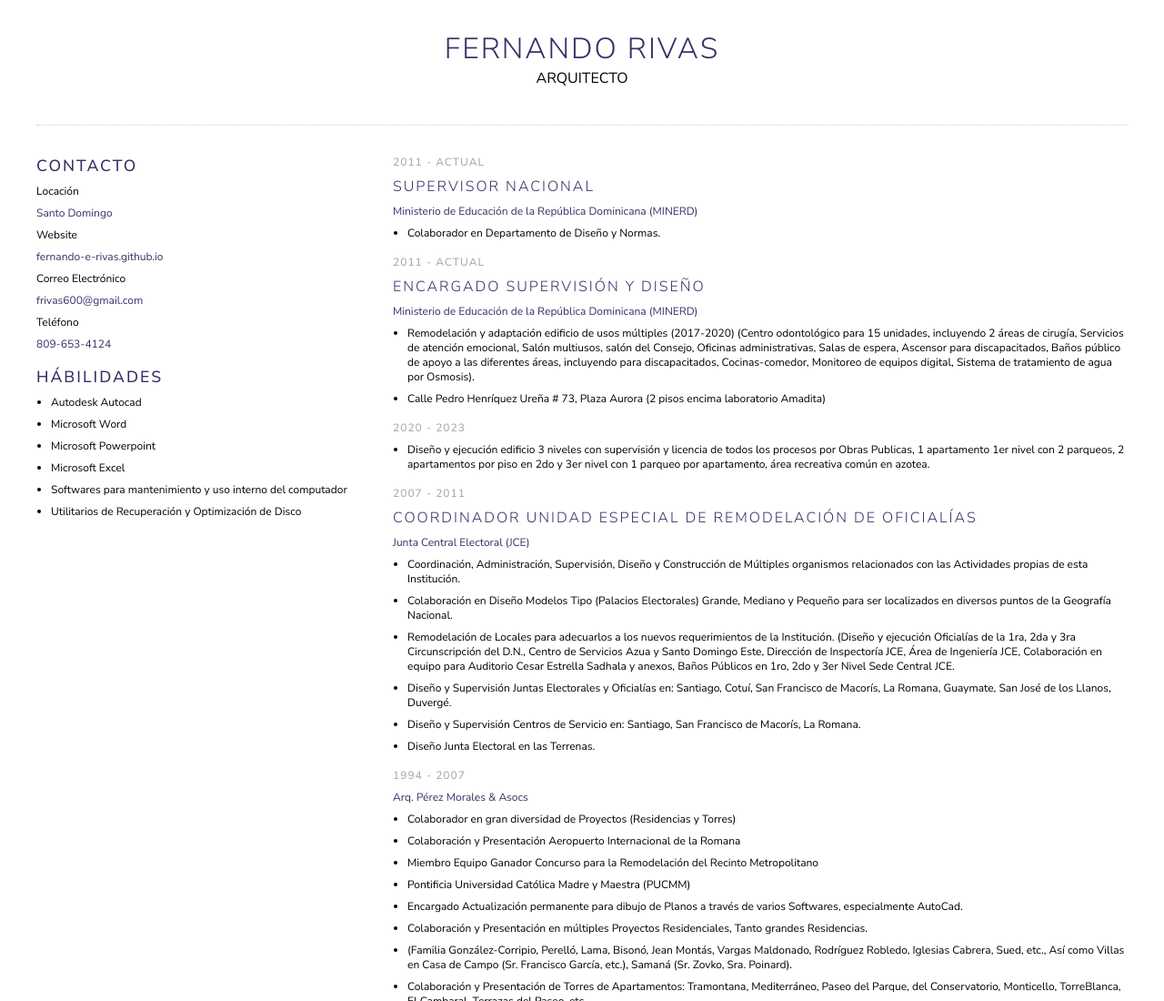
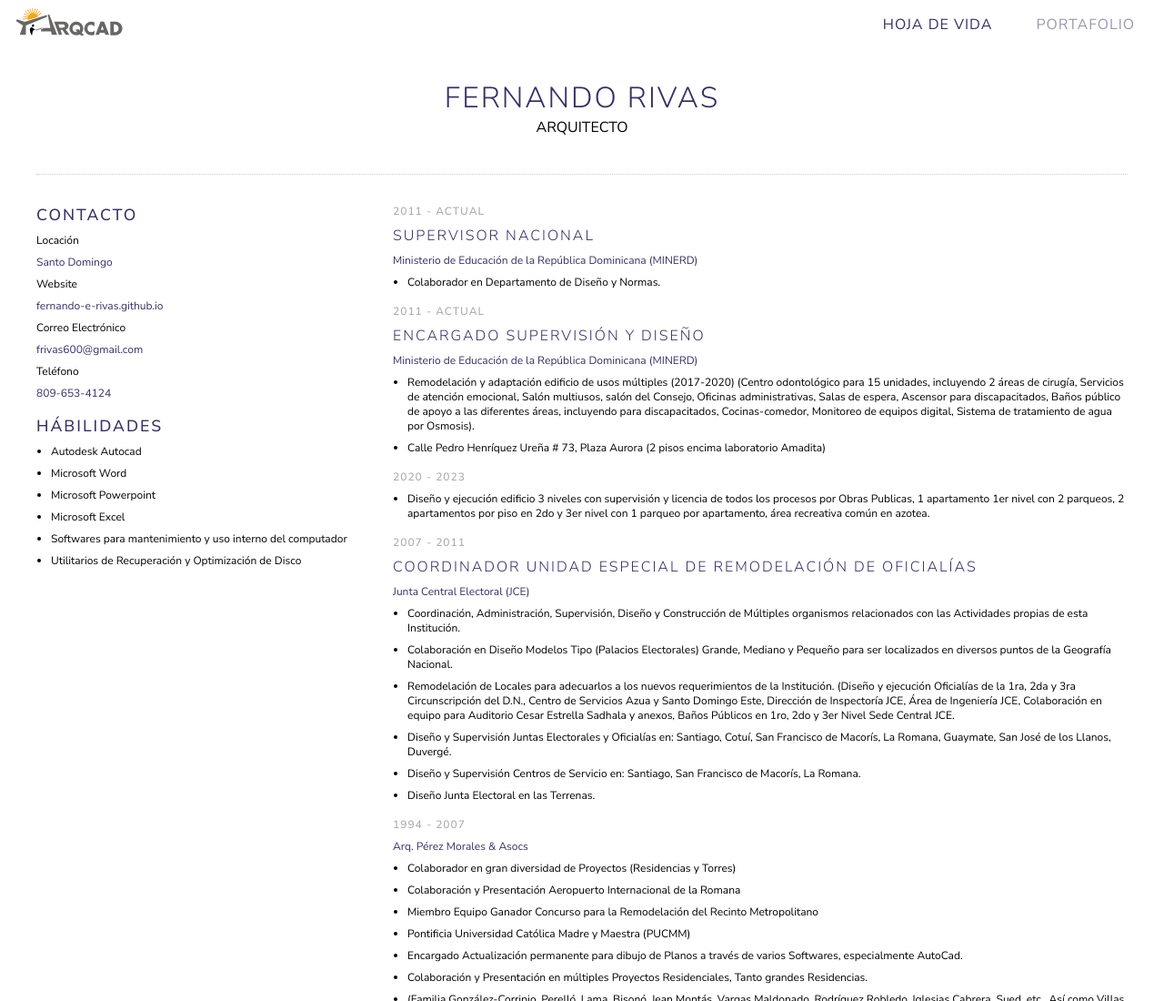
Before and after one commit to fernando-e-rivas/fernando-e-rivas.github.io, a plain HTML site: page index.html in a window 1280 px wide. Shown: the top 1100 px of the page at 91% size. Drawn offline with Linux system fonts and the light colour scheme.

Commit message:
adding navbar

```diff
--- a/index.html
+++ b/index.html
@@ -24,7 +24,9 @@
     <script type="module" src="scripts/resume.js"></script>
   </head>
   <body>
-    <main id="app"></main>
+    <mr-navbar mr-current-route="resume"></mr-navbar>
+    <main id="app">
+    </main>
     <script id="template" type="text/template">
       <section class="resume">
         <div class="container">
--- /dev/null
+++ b/scripts/components/navbar.js
@@ -0,0 +1,57 @@
+const routes = [
+  {
+    name: "Hoja de Vida",
+    url: '/',
+    value: 'resume',
+  },
+  {
+    name: "Portafolio",
+    url: '/portfolio.html',
+    value: 'portfolio',
+  },
+]
+
+export default class Navbar extends HTMLElement {
+  constructor() {
+    super();
+  };
+
+  updateComponent() {
+    const current = this.getAttribute(`mr-current-route`);
+
+    let links = '';
+
+    routes.forEach(item => {
+      links += `
+      <li>
+        <a ${item.value !== current ? `href="${item.url}"` : '' }>${item.name}</a>
+      </li>
+      `
+    })
+
+    this.innerHTML = `
+    <nav>
+      <a href="/" class="branding">
+        <img src="img/logo.svg" alt="Logo Arcad" />
+      </a>
+      <ul>
+        ${links}
+      </ul>
+    </nav>
+    `;
+  };
+
+  connectedCallback() {
+    this.updateComponent();
+  };
+
+  static get observedAttributes() {
+    return [
+      'mr-current-route',
+    ];
+  };
+
+  attributeChangedCallback() {
+    this.updateComponent();
+  };
+}
--- a/scripts/components/perspective.js
+++ b/scripts/components/perspective.js
@@ -6,7 +6,6 @@ export default class Perspective extends HTMLElement {
       <div class="img"></div>
     `;
   };
-
 
   updateComponent() {
     const imgNode = this.querySelector(".img");
--- a/scripts/portfolio.js
+++ b/scripts/portfolio.js
@@ -1,8 +1,10 @@
 import "./modules/template7.min.js";
 import Perspective from "./components/perspective.js";
+import Navbar from "./components/navbar.js";
 import inabima from "./projects/inabima.js";
 
 window.customElements.define('mr-perspective', Perspective);
+window.customElements.define('mr-navbar', Navbar);
 
 const data = {
   projects: [
--- a/scripts/resume.js
+++ b/scripts/resume.js
@@ -5,6 +5,9 @@ import {
 import "./modules/template7.min.js";
 import experiences from "./db/experiences.js";
 import skill from "./db/skills.js";
+import Navbar from "./components/navbar.js";
+
+window.customElements.define('mr-navbar', Navbar);
 
 const data = {
   name: "Fernando",
--- /dev/null
+++ b/styles/components/navbar.css
@@ -0,0 +1,37 @@
+mr-navbar {
+  & nav {
+    padding: 0 1rem;
+    display: flex;
+    justify-content: space-between;
+    align-items: center;
+  }
+
+  & ul {
+    display: flex;
+    justify-content: end;
+    align-items: center;
+    gap: 1rem;
+    list-style: none;
+    padding: 0;
+
+    & a {
+      padding: .5rem 1rem;
+      text-transform: uppercase;
+      letter-spacing: 1px;
+      text-decoration: none;
+      color: var(--accent-color);
+      opacity: 1;
+
+      &[href] {
+        opacity: 0.5;
+      }
+
+      &[href]:hover {
+        opacity: 1;
+        text-decoration: underline;
+      }
+
+
+    }
+  }
+}
--- a/styles/components/perspective.css
+++ b/styles/components/perspective.css
@@ -19,7 +19,6 @@ mr-perspective {
     position: relative;
     transform-style: preserve-3d;
     box-shadow: -8px 22px 12px rgba(0, 0, 0, 0.2);
-  }
 
     &:before,
     &:after {
--- a/styles/main.css
+++ b/styles/main.css
@@ -1,4 +1,5 @@
 @import url('https://fonts.googleapis.com/css2?family=Nunito+Sans:wght@300;400;500&display=swap');
+@import url("./components/navbar.css");
 
 html,
 body {
```
Also changed, not shown: portfolio.html (+1 -0 lines), img/branding/logo.svg (added), img/logo.svg (added).
